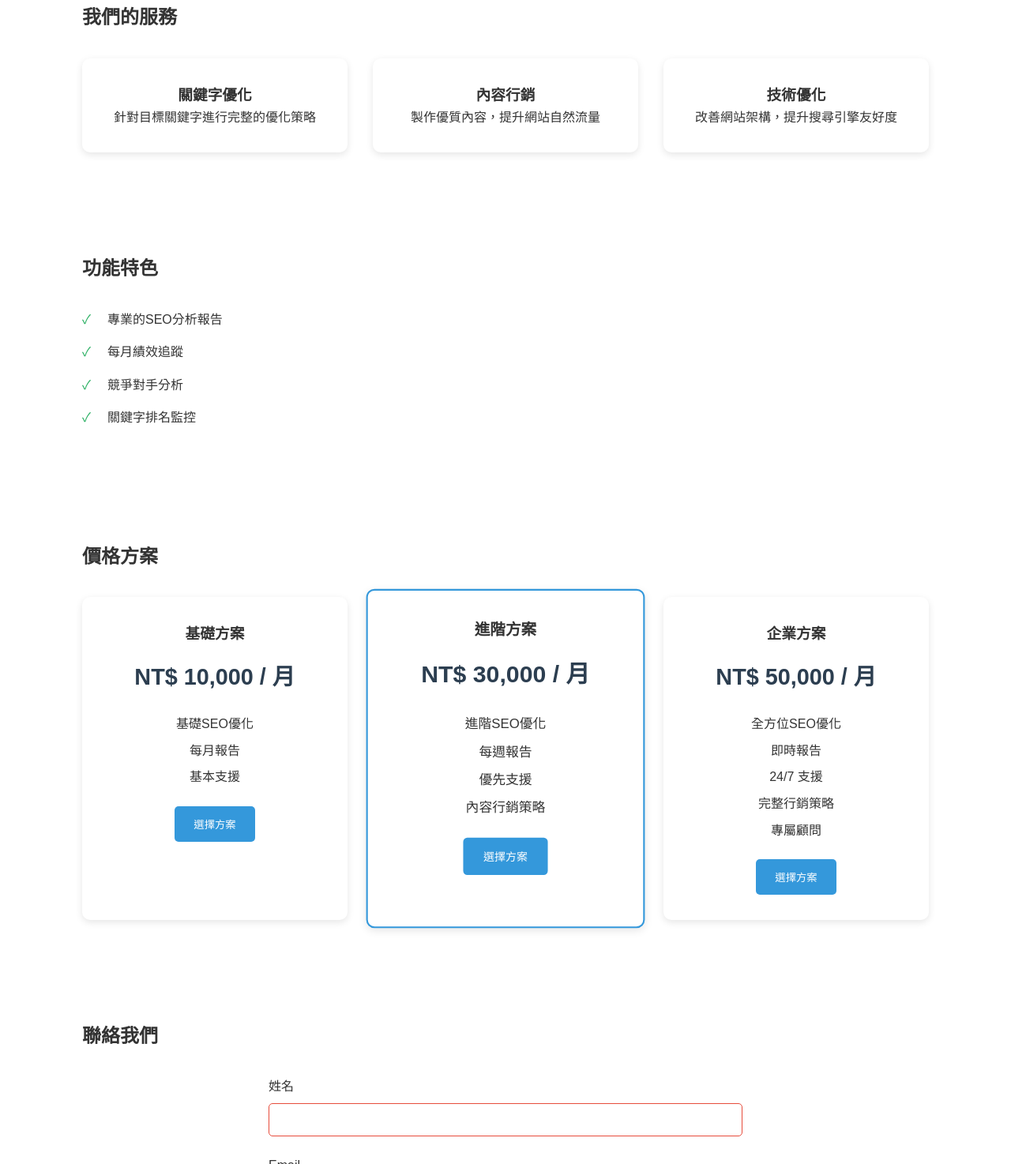
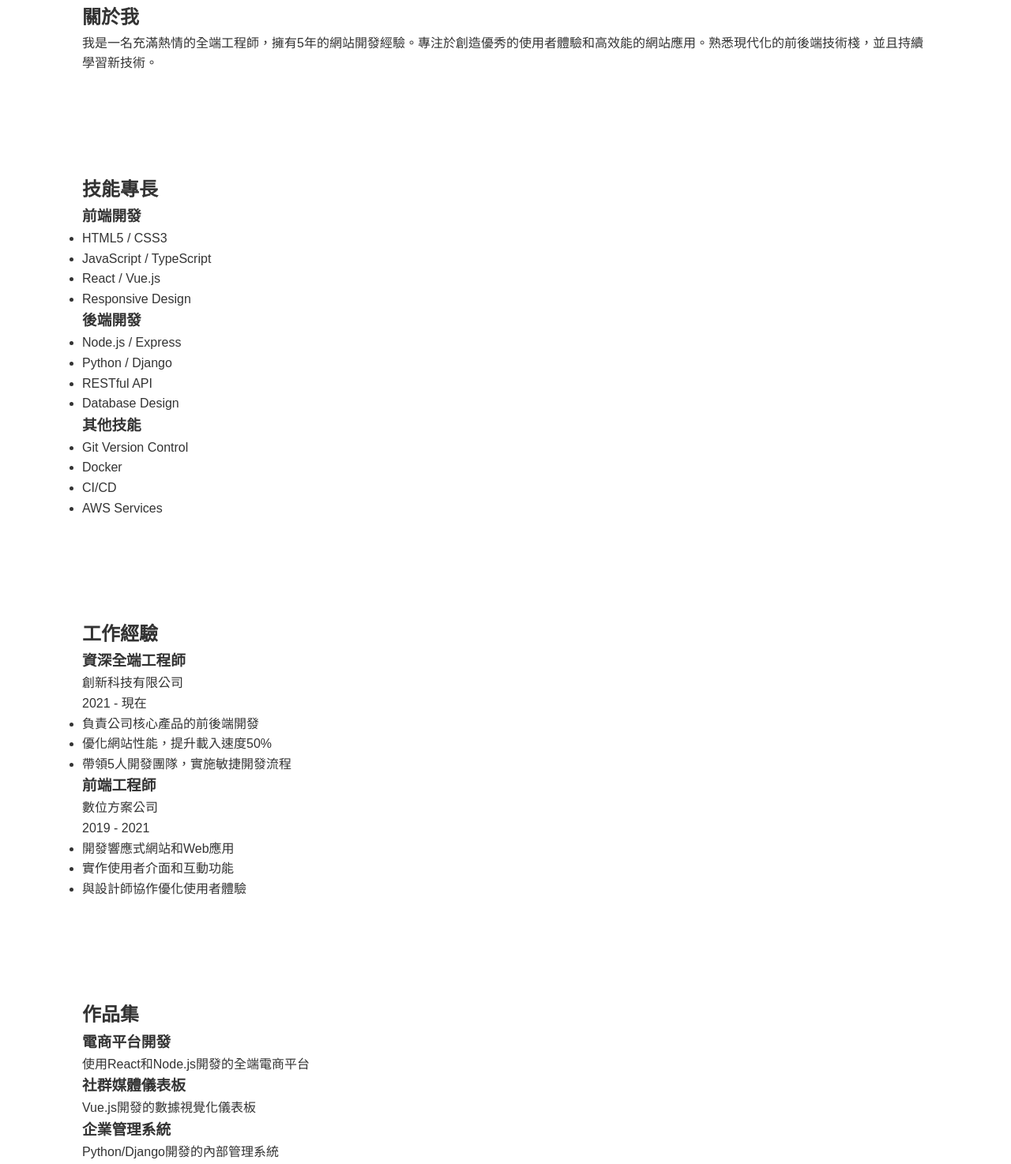
Before and after one commit to JkitH/Profile, a plain HTML site: page index.html in a window 1280 px wide. Shown: the part 518-1992 px from the top of the page at 79% size. Drawn offline with Linux system fonts and the light colour scheme.

```diff
--- a/index.html
+++ b/index.html
@@ -3,101 +3,125 @@
 <head>
     <meta charset="UTF-8">
     <meta name="viewport" content="width=device-width, initial-scale=1.0">
-    <meta name="description" content="專業的SEO服務，提供完整的搜尋引擎最佳化解決方案">
-    <meta name="keywords" content="SEO,搜尋引擎最佳化,網站優化,關鍵字排名">
-    <title>SEO服務網站 - 專業的搜尋引擎最佳化解決方案</title>
+    <meta name="description" content="個人履歷網站 - 展示專業技能與工作經驗">
+    <meta name="keywords" content="個人履歷,作品集,專業技能,工作經驗">
+    <title>個人履歷網站</title>
     <link rel="stylesheet" href="styles.css">
     <link rel="stylesheet" href="error.css">
 </head>
 <body>
     <header>
         <nav>
-            <div class="logo">SEO專家</div>
+            <div class="logo">My Portfolio</div>
             <ul>
-                <li><a href="#services">服務方案</a></li>
-                <li><a href="#features">功能特色</a></li>
-                <li><a href="#pricing">價格方案</a></li>
-                <li><a href="#contact">聯絡我們</a></li>
+                <li><a href="#about">關於我</a></li>
+                <li><a href="#skills">技能專長</a></li>
+                <li><a href="#experience">工作經驗</a></li>
+                <li><a href="#portfolio">作品集</a></li>
+                <li><a href="#contact">聯絡方式</a></li>
             </ul>
         </nav>
     </header>
 
     <main>
         <section id="hero">
-            <h1>提升您的網站排名</h1>
-            <p>專業的SEO優化服務，讓您的網站在搜尋引擎中脫穎而出</p>
-            <a href="#contact" class="cta-button">立即諮詢</a>
+            <h1>王小明</h1>
+            <p>全端工程師 | UI/UX設計師</p>
+            <a href="#contact" class="cta-button">與我聯繫</a>
         </section>
 
-        <section id="services">
-            <h2>我們的服務</h2>
-            <div class="service-grid">
-                <div class="service-card">
-                    <h3>關鍵字優化</h3>
-                    <p>針對目標關鍵字進行完整的優化策略</p>
+        <section id="about">
+            <h2>關於我</h2>
+            <div class="about-content">
+                <p>我是一名充滿熱情的全端工程師，擁有5年的網站開發經驗。專注於創造優秀的使用者體驗和高效能的網站應用。熟悉現代化的前後端技術棧，並且持續學習新技術。</p>
+            </div>
+        </section>
+
+        <section id="skills">
+            <h2>技能專長</h2>
+            <div class="skills-grid">
+                <div class="skill-card">
+                    <h3>前端開發</h3>
+                    <ul>
+                        <li>HTML5 / CSS3</li>
+                        <li>JavaScript / TypeScript</li>
+                        <li>React / Vue.js</li>
+                        <li>Responsive Design</li>
+                    </ul>
                 </div>
-                <div class="service-card">
-                    <h3>內容行銷</h3>
-                    <p>製作優質內容，提升網站自然流量</p>
+                <div class="skill-card">
+                    <h3>後端開發</h3>
+                    <ul>
+                        <li>Node.js / Express</li>
+                        <li>Python / Django</li>
+                        <li>RESTful API</li>
+                        <li>Database Design</li>
+                    </ul>
                 </div>
-                <div class="service-card">
-                    <h3>技術優化</h3>
-                    <p>改善網站架構，提升搜尋引擎友好度</p>
+                <div class="skill-card">
+                    <h3>其他技能</h3>
+                    <ul>
+                        <li>Git Version Control</li>
+                        <li>Docker</li>
+                        <li>CI/CD</li>
+                        <li>AWS Services</li>
+                    </ul>
                 </div>
             </div>
         </section>
 
-        <section id="features">
-            <h2>功能特色</h2>
-            <ul class="feature-list">
-                <li>專業的SEO分析報告</li>
-                <li>每月績效追蹤</li>
-                <li>競爭對手分析</li>
-                <li>關鍵字排名監控</li>
-            </ul>
+        <section id="experience">
+            <h2>工作經驗</h2>
+            <div class="experience-timeline">
+                <div class="experience-item">
+                    <h3>資深全端工程師</h3>
+                    <p class="company">創新科技有限公司</p>
+                    <p class="period">2021 - 現在</p>
+                    <ul>
+                        <li>負責公司核心產品的前後端開發</li>
+                        <li>優化網站性能，提升載入速度50%</li>
+                        <li>帶領5人開發團隊，實施敏捷開發流程</li>
+                    </ul>
+                </div>
+                <div class="experience-item">
+                    <h3>前端工程師</h3>
+                    <p class="company">數位方案公司</p>
+                    <p class="period">2019 - 2021</p>
+                    <ul>
+                        <li>開發響應式網站和Web應用</li>
+                        <li>實作使用者介面和互動功能</li>
+                        <li>與設計師協作優化使用者體驗</li>
+                    </ul>
+                </div>
+            </div>
         </section>
 
-        <section id="pricing">
-            <h2>價格方案</h2>
-            <div class="pricing-grid">
-                <div class="pricing-card">
-                    <h3>基礎方案</h3>
-                    <p class="price">NT$ 10,000 / 月</p>
-                    <ul>
-                        <li>基礎SEO優化</li>
-                        <li>每月報告</li>
-                        <li>基本支援</li>
-                    </ul>
-                    <button class="payment-button" data-plan="basic">選擇方案</button>
+        <section id="portfolio">
+            <h2>作品集</h2>
+            <div class="portfolio-grid">
+                <div class="portfolio-item">
+                    <h3>電商平台開發</h3>
+                    <p>使用React和Node.js開發的全端電商平台</p>
                 </div>
-                <div class="pricing-card featured">
-                    <h3>進階方案</h3>
-                    <p class="price">NT$ 30,000 / 月</p>
-                    <ul>
-                        <li>進階SEO優化</li>
-                        <li>每週報告</li>
-                        <li>優先支援</li>
-                        <li>內容行銷策略</li>
-                    </ul>
-                    <button class="payment-button" data-plan="pro">選擇方案</button>
+                <div class="portfolio-item">
+                    <h3>社群媒體儀表板</h3>
+                    <p>Vue.js開發的數據視覺化儀表板</p>
                 </div>
-                <div class="pricing-card">
-                    <h3>企業方案</h3>
-                    <p class="price">NT$ 50,000 / 月</p>
-                    <ul>
-                        <li>全方位SEO優化</li>
-                        <li>即時報告</li>
-                        <li>24/7 支援</li>
-                        <li>完整行銷策略</li>
-                        <li>專屬顧問</li>
-                    </ul>
-                    <button class="payment-button" data-plan="enterprise">選擇方案</button>
+                <div class="portfolio-item">
+                    <h3>企業管理系統</h3>
+                    <p>Python/Django開發的內部管理系統</p>
                 </div>
             </div>
         </section>
 
         <section id="contact">
-            <h2>聯絡我們</h2>
+            <h2>聯絡方式</h2>
+            <div class="contact-info">
+                <p><strong>Email:</strong> john.doe@example.com</p>
+                <p><strong>電話:</strong> (02) 2345-6789</p>
+                <p><strong>LinkedIn:</strong> linkedin.com/in/johndoe</p>
+                <p><strong>GitHub:</strong> github.com/johndoe</p>
+            </div>
             <form id="contact-form">
                 <div class="form-group">
                     <label for="name">姓名</label>
@@ -108,35 +132,17 @@
                     <input type="email" id="email" name="email" required>
                 </div>
                 <div class="form-group">
-                    <label for="phone">電話</label>
-                    <input type="tel" id="phone" name="phone" required>
-                </div>
-                <div class="form-group">
                     <label for="message">訊息</label>
                     <textarea id="message" name="message" required></textarea>
                 </div>
-                <button type="submit">送出諮詢</button>
+                <button type="submit">發送訊息</button>
             </form>
         </section>
     </main>
 
     <footer>
         <div class="footer-content">
-            <div class="footer-section">
-                <h4>聯絡資訊</h4>
-                <p>電話：(02) 2345-6789</p>
-                <p>Email：contact@seoexpert.com</p>
-                <p>地址：台北市信義區信義路五段100號</p>
-            </div>
-            <div class="footer-section">
-                <h4>服務時間</h4>
-                <p>週一至週五：9:00 - 18:00</p>
-                <p>週六：10:00 - 17:00</p>
-                <p>週日：休息</p>
-            </div>
-        </div>
-        <div class="footer-bottom">
-            <p>&copy; 2024 SEO專家. All rights reserved.</p>
+            <p>&copy; 2024 個人履歷網站. All rights reserved.</p>
         </div>
     </footer>
 
```
